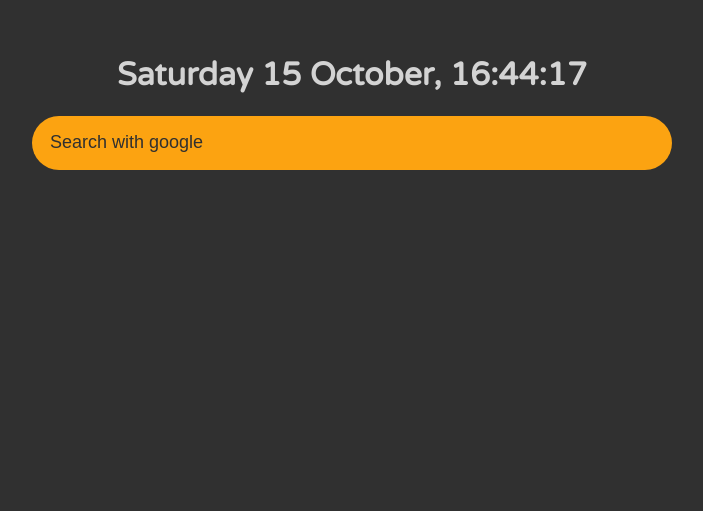
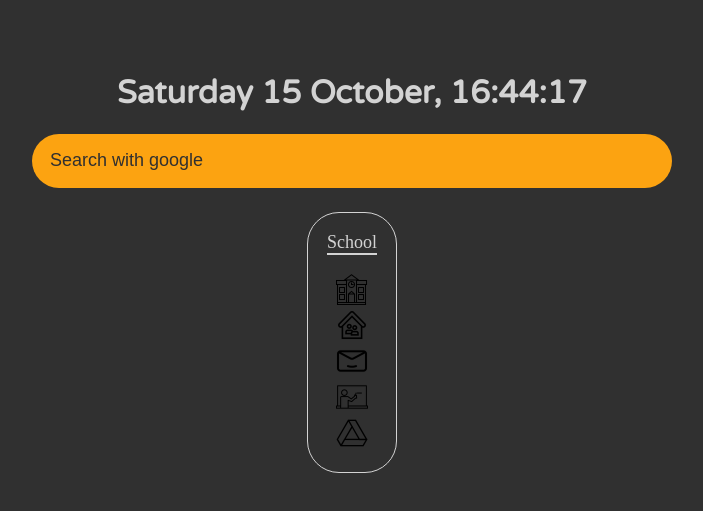
Before and after one commit to Daxe9/firefox-startpage, a plain HTML site: page index.html in a window 1280 px wide. Shown: the part 137-648 px from the top of the page, without its empty margins (288-991 px from the left). Drawn offline with Linux system fonts and the light colour scheme.

Commit message:
added image icon for links

```diff
--- a/css/style.css
+++ b/css/style.css
@@ -27,7 +27,8 @@
 
 .main-container {
     width: 55vw;
-    height: 65vh;
+    min-height: 50vh;
+    height: fit-content;
     background-color: transparent;
     display: flex;
     flex-direction: column;
@@ -65,3 +66,36 @@
     font-weight: 500;
     font-size: large;
 }
+
+.links {
+    display: flex;
+    height: 100%;
+    justify-content: center;
+    padding-top: 1.5em;
+}
+
+.link {
+    margin: 0 auto;
+    max-width: 2em;
+}
+
+.section {
+    display: flex;
+    flex-direction: column;
+    justify-content: space-between;
+    border: 1px solid #d3d3d3;
+    border-radius: 2em;
+    padding: 1.2em;
+}
+
+.subtitle {
+    text-align: center;
+    font-size: large;
+    border-bottom: 2px solid #d3d3d3;
+    margin-bottom: 1em;
+}
+
+.link-icon {
+    max-width: 100%;
+    max-height: 100%;
+}
--- a/index.html
+++ b/index.html
@@ -17,7 +17,66 @@
                 id="input-field"
                 placeholder="Search with google"
             />
-            <div id="display-field"></div>
+            <!-- <div id="display-field"></div> -->
+
+            <div class="links">
+                <div class="section">
+                    <div class="subtitle">School</div>
+                    <div class="link">
+                        <a href="https://www.itismeucci.edu.it/" target="_blank"
+                            ><img
+                                src="./media/images/school.png"
+                                class="link-icon"
+                                alt="Meucci"
+                                title="ITIS Meucci"
+                        /></a>
+                    </div>
+                    <div class="link">
+                        <a
+                            href="http://www.portaleargo.it/auth/sso/login/?login_challenge=28e62a90c72c4971bfe0a550dfaf154d"
+                            target="_blank"
+                            ><img
+                                class="link-icon"
+                                src="./media/images/family.png"
+                                alt="algo"
+                                title="Registro Elettronico"
+                        /></a>
+                    </div>
+                    <div class="link">
+                        <a
+                            href="https://mail.google.com/mail/u/1/#inbox"
+                            target="_blank"
+                            ><img
+                                class="link-icon"
+                                src="./media/images/mail.png"
+                                alt="mail"
+                                title="Mail"
+                        /></a>
+                    </div>
+                    <div class="link">
+                        <a
+                            href="https://classroom.google.com/u/1/"
+                            target="_blank"
+                            ><img
+                                class="link-icon"
+                                src="./media/images/teaching.png"
+                                alt="classroom"
+                                title="Google Classroom"
+                        /></a>
+                    </div>
+                    <div class="link">
+                        <a
+                            href="https://drive.google.com/drive/u/1/my-drive"
+                            target="_blank"
+                            ><img
+                                class="link-icon"
+                                src="./media/images/google-drive.png"
+                                alt="drive"
+                                title="Google Drive"
+                        /></a>
+                    </div>
+                </div>
+            </div>
         </div>
     </body>
 </html>
--- a/scripts/time.js
+++ b/scripts/time.js
@@ -3,8 +3,9 @@
 }
 
 const inputField = document.getElementById("input-field");
-const displayField = document.getElementById("display-field");
+// const displayField = document.getElementById("display-field");
 let text = "";
+
 const googleSearchEngine = "https://www.google.com/search?q=";
 inputField.addEventListener("keydown", (e) => {
     if (e.key.length < 2) text += e.key;
@@ -25,7 +26,7 @@
     if (e.key === "Enter") {
         window.open(googleSearchEngine + inputField.value);
     }
-    displayField.innerText = text;
+    // displayField.innerText = text;
 });
 
 (async () => {
```
Also changed, not shown: media/images/emiliano-cicero-H8vNrTpzReM-unsplash.jpg (deleted), media/images/famiglia.png (added), media/images/family.png (added), media/images/google-drive.png (added), media/images/hernan-gonzalez-eO7WzrlNKSM-unsplash.jpg (deleted), media/images/ion-fet-rJzkaro95hM-unsplash.jpg (deleted), media/images/mail.png (added), media/images/meucci.png (added), media/images/school.png (added), media/images/teaching.png (added).
